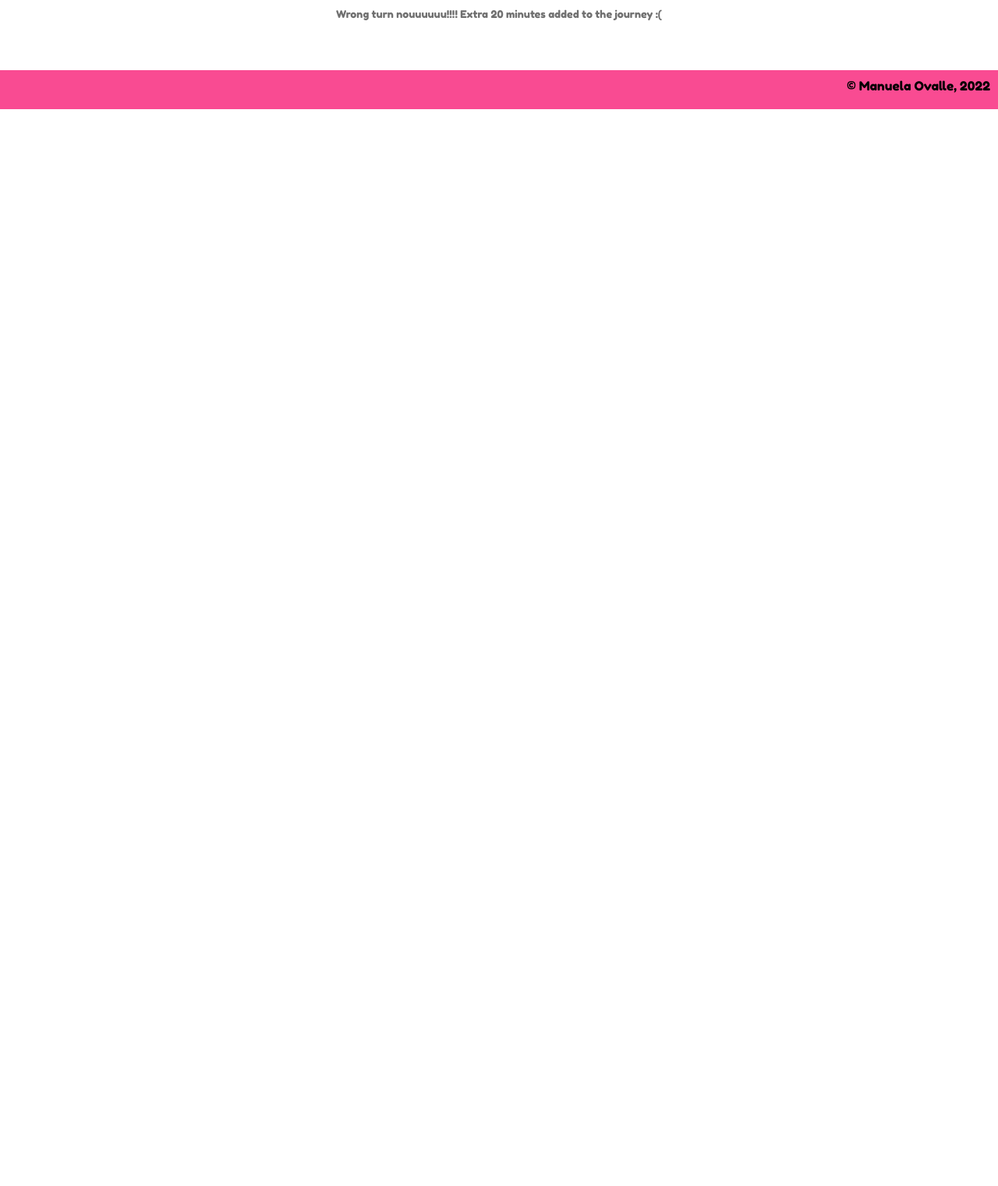
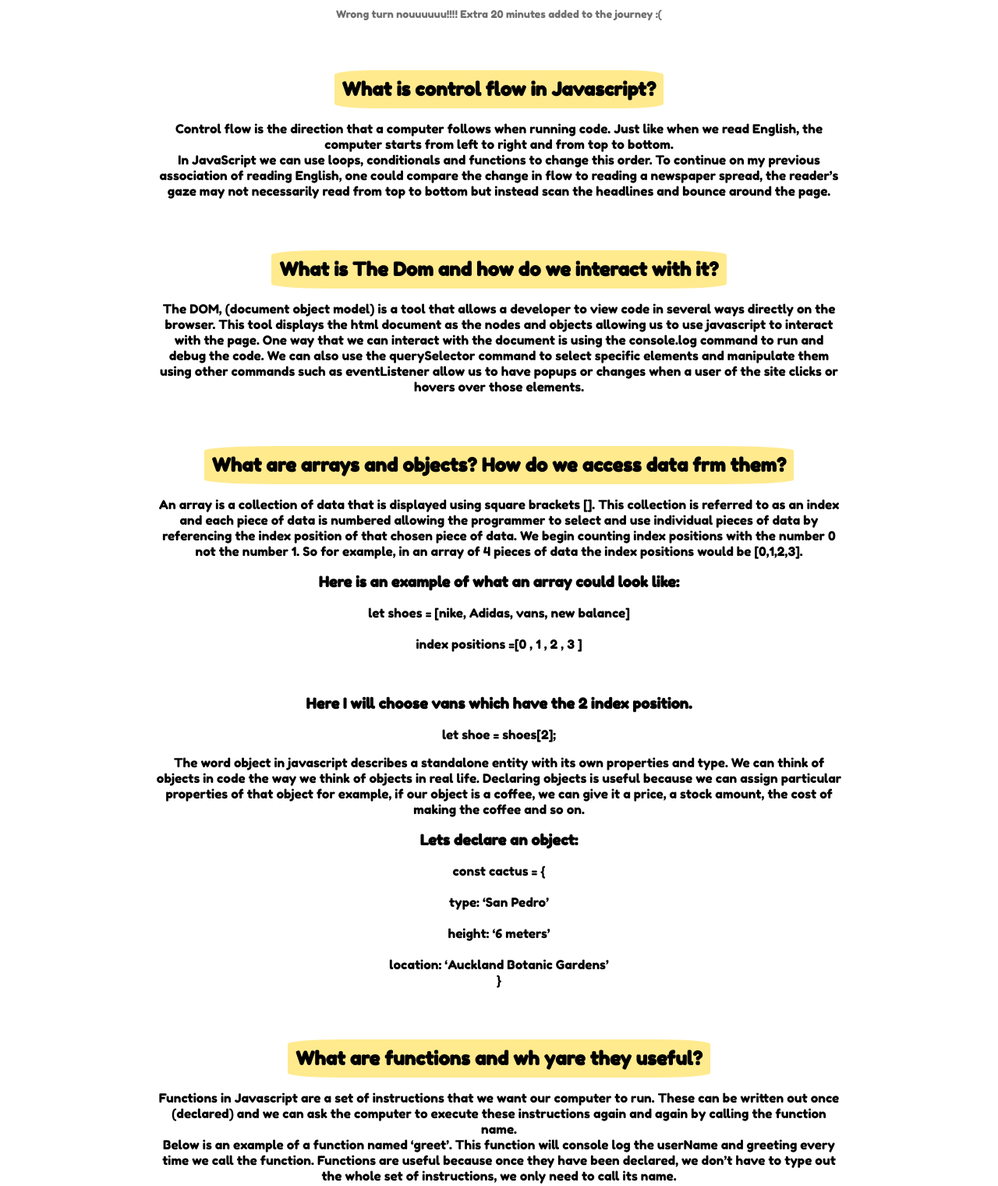
Before and after one commit to Manuela-Ovalle/Manuela-Ovalle.github.io, a plain HTML site: page blog/javascript-fundamentals.html in a window 1280 px wide. Shown: the part 3090-4611 px from the top of the page at 78% size. Before the commit the page ends 3230 px from the top, so only its background shows below. Drawn offline with Linux system fonts and the light colour scheme.

Commit message:
add function img

```diff
--- a/blog/javascript-fundamentals.html
+++ b/blog/javascript-fundamentals.html
@@ -88,8 +88,75 @@
 
 
     </div>
+    <!-- Spacer-->
+<div id="spacer"></div>
+<!-- footer-->
+ <div id="flow-and-loops">
+  <h2 id="control-flow-and-loops-heading" class="plan-questions">What is control flow in Javascript?</h2>
+<p>Control flow is the direction that a computer follows when running code. Just like when we read English, the computer starts from left to right and from top to bottom.  <br>
+
+  In JavaScript we can use loops, conditionals and functions to change this order. To continue on my previous association of reading English, one could compare the change in flow to reading a newspaper spread, the reader’s gaze may not necessarily read from top to bottom but instead scan the headlines and bounce around the page.
+
+</p>
+ </div>
+<!-- Spacer-->
+<div id="spacer"></div>
+<!-- footer-->
+
+<div id="the-dom">
+ <h2 id="the-dom-heading" class="plan-questions">What is The Dom and how do we interact with it?</h2>
+ <p>
+  The DOM, (document object model) is a tool that allows a developer to view code in several ways directly on the browser. This tool displays the html document as the nodes and objects allowing us to use javascript to interact with the page. One way that we can interact with the document is using the console.log command to run and debug the code. We can also use the querySelector command to select specific elements and manipulate them using other commands such as eventListener allow us to have popups or changes when a user of the site clicks or hovers over those elements.
+ </p>
+  </div>
+<!-- Spacer-->
+<div id="spacer"></div>
+<!-- footer-->
+
+  <div id="arrays-and-objects">
+    <h2 id="arrays-and-objects-heading" class="plan-questions">What are arrays and objects? How do we access data frm them?</h2>
+    <p>
+      An array is a collection of data that is displayed using square brackets []. This collection is referred to as an index and each piece of data is numbered allowing the programmer to select and use individual pieces of data by referencing the index position of that chosen piece of data.  We begin counting index positions with the number 0 not the number 1. So for example, in an array of 4 pieces of data the index positions would be [0,1,2,3]. </p>
+
+      <h3>Here is an example of what an array could look like:</h3>
+      <p>
+              let shoes = [nike, Adidas, vans, new balance]<br>
+      <br>
+          index positions =[0    , 1   , 2   , 3      ]<br></p>
+          <br>
+      <h3>Here I will choose vans which have the 2 index position.</h3>
+
+      let shoe = shoes[2];
+    </p>
+    <p>
+      The word object in javascript describes a standalone entity with its own properties and type. We can think of objects in code the way we think of objects in real life. Declaring objects is useful because we can assign particular properties of that object for example, if our object is a coffee, we can give it a price, a stock amount, the cost of making the coffee and so on. </p>
+
+    <h3>Lets declare an object:</h3>
+
+      <p>const cactus =  { <br>
+        <br>
+      type: ‘San Pedro’<br>
+      <br>
+      height: ‘6 meters’<br>
+      <br>
+      location: ‘Auckland Botanic Gardens’<br>
+
+      }</p>
 
   </div>
+  <!-- Spacer-->
+<div id="spacer"></div>
+<!-- footer-->
+  <div id="functions">
+    <h2 id="functions-heading" class="plan-questions">What are functions and wh yare they useful?</h2>
+    <p>
+      Functions in Javascript are a set of instructions that we want our computer to run. These can be written out once (declared) and we can ask the computer to execute these instructions again and again by calling the function name.<br>
+
+      Below is an example of a function named ‘greet’. This function will console log the userName and greeting every time we call the function. Functions are useful because once they have been declared, we don’t have to type out the whole set of instructions, we only need to call its name.</p>
+
+      <img src="https://manuela-ovalle.github.io/blog/img/javascript-fundamentals/greet-function.jpg" alt="example of a function called greet that refurns the a greeting and a name" class="blog-img">
+
+
 </div>
 </body>
 
```
Also changed, not shown: blog.html (+11 -0 lines), blog/img/javascript-fundamentals/greet-function.jpg (added), 2 other files.
